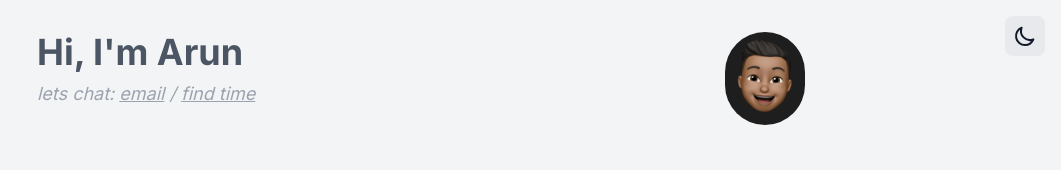
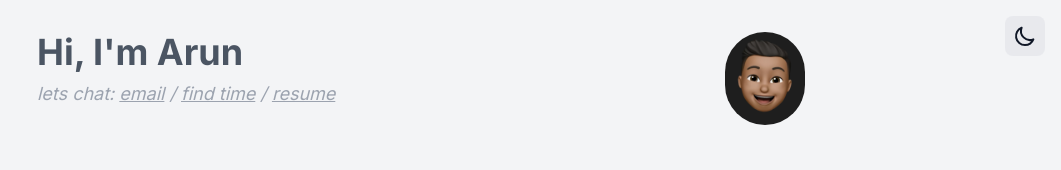
Before and after one commit to archaud/personal-website, a Next.js app: page / in a window 1280 px wide. Shown: the top 170 px of the page, without its empty margins (219-1280 px from the left). Built offline with nearby package versions, Linux system fonts and the light colour scheme; no server answers.

Commit message:
resume added

```diff
--- a/app/page.tsx
+++ b/app/page.tsx
@@ -74,7 +74,7 @@ export default function Home() {
               {/* Header section with title and description */}
               <header className="mb-8 sm:mb-16">
                 <h1 className="text-3xl sm:text-4xl font-bold mb-2 text-gray-600 dark:text-gray-400">Hi, I'm Arun</h1>
-                <p className="text-base sm:text-lg text-gray-400 dark:text-gray-500 italic">lets chat: <a href="mailto:chaudhuri.arunabh@gmail.com" className="underline hover:no-underline">email</a> / <a href="https://calendly.com/arun-npcgroup/30min" target="_blank" rel="noopener noreferrer" className="underline hover:no-underline">find time</a></p>
+                <p className="text-base sm:text-lg text-gray-400 dark:text-gray-500 italic">lets chat: <a href="mailto:chaudhuri.arunabh@gmail.com" className="underline hover:no-underline">email</a> / <a href="https://calendly.com/arun-npcgroup/30min" target="_blank" rel="noopener noreferrer" className="underline hover:no-underline">find time</a> / <a href="/images/Arun_Resume.pdf" target="_blank" rel="noopener noreferrer" className="underline hover:no-underline">resume</a></p>
               </header>
             </div>
             <div className="transition-opacity duration-500 ease-in-out" style={{ opacity: isMounted ? 1 : 0 }}>
```
Also changed, not shown: 1 other file (tests, documents, lock files or other folders).
